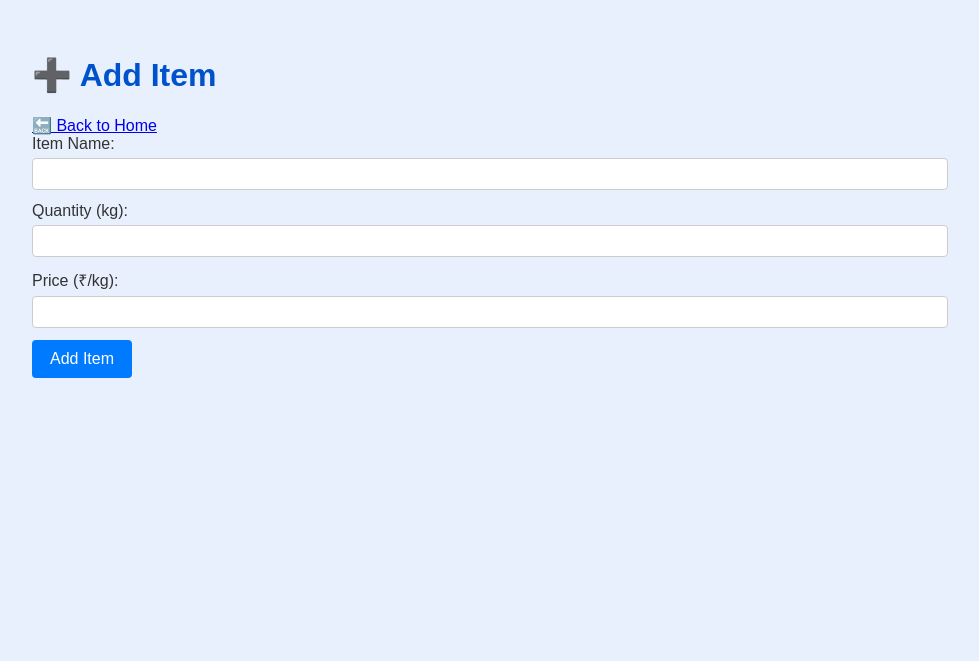
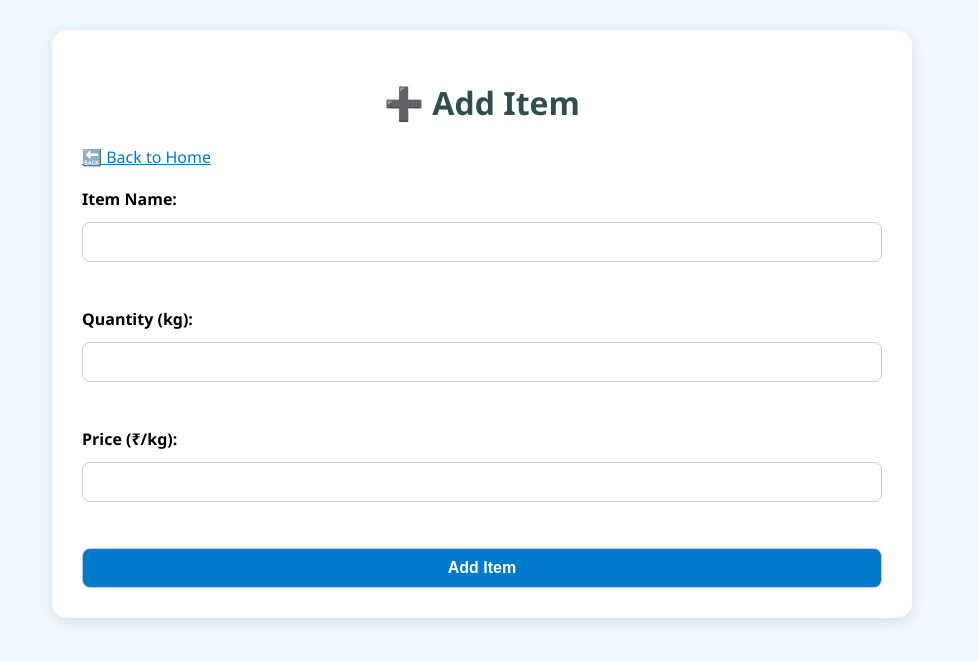
Before and after one commit to Deepika-bethi/smart-inventory, a Flask app: page /add in a window 1280 px wide. Shown: the top 661 px of the page, without its empty margins (158-1137 px from the left). Run offline with Flask 3, Linux system fonts and the light colour scheme.

Commit message:
style: add modern, clean, card-style appearance with soft green and blue UI for better UX

```diff
--- a/static/style.css
+++ b/static/style.css
@@ -1,58 +1,100 @@
+/* style.css */
+
 body {
-    font-family: Arial, sans-serif;
-    background: #e8f0fe;
-    margin: 20px auto;
-    max-width: 900px;
-    padding: 15px;
-    color: #333;
+    font-family: 'Segoe UI', Tahoma, Geneva, Verdana, sans-serif;
+    background: #f0f8ff;
+    margin: 0;
+    padding: 0;
+}
+
+.container {
+    width: 90%;
+    max-width: 800px;
+    margin: 30px auto;
+    padding: 30px;
+    background-color: #ffffff;
+    border-radius: 15px;
+    box-shadow: 0 4px 15px rgba(0, 0, 0, 0.1);
 }
 
 h1, h2 {
-    color: #0052cc;
+    text-align: center;
+    color: #2f4f4f;
 }
 
-nav a {
-    margin-right: 12px;
-    text-decoration: none;
-    color: #007bff;
-    font-weight: 600;
+.nav-buttons {
+    display: flex;
+    justify-content: space-around;
+    margin-bottom: 20px;
 }
 
-nav a:hover {
-    text-decoration: underline;
+.nav-buttons a {
+    background-color: #3cb371;
+    color: white;
+    padding: 10px 20px;
+    text-decoration: none;
+    border-radius: 25px;
+    font-weight: bold;
+    transition: background-color 0.3s;
+}
+
+.nav-buttons a:hover {
+    background-color: #2e8b57;
+}
+
+form {
+    display: flex;
+    flex-direction: column;
+    gap: 12px;
+    margin-top: 20px;
+}
+
+form label {
+    font-weight: bold;
+}
+
+form input, form button {
+    padding: 10px;
+    border-radius: 8px;
+    border: 1px solid #ccc;
+    font-size: 1em;
+}
+
+form button {
+    background-color: #007acc;
+    color: white;
+    font-weight: bold;
+    cursor: pointer;
+    transition: background-color 0.3s;
+}
+
+form button:hover {
+    background-color: #005fa3;
 }
 
 table {
     width: 100%;
     border-collapse: collapse;
-    margin-top: 15px;
+    margin-top: 20px;
+    border-radius: 8px;
+    overflow: hidden;
 }
 
-th, td {
-    padding: 10px;
-    border: 1px solid #ccc;
-    text-align: left;
+table thead {
+    background-color: #20b2aa;
+    color: white;
 }
 
-button {
-    background-color: #007bff;
-    color: white;
-    border: none;
-    padding: 10px 18px;
-    cursor: pointer;
-    border-radius: 4px;
-    font-size: 16px;
+table th, table td {
+    padding: 12px;
+    text-align: center;
+    border-bottom: 1px solid #ccc;
 }
 
-button:hover {
-    background-color: #0056b3;
+table tbody tr:hover {
+    background-color: #f5f5f5;
 }
 
-input, select {
-    width: 100%;
-    padding: 7px;
-    margin: 5px 0 12px 0;
-    border-radius: 4px;
-    border: 1px solid #ccc;
-    font-size: 14px;
-}
+a {
+    color: #007acc;
+    text-decoration
```
